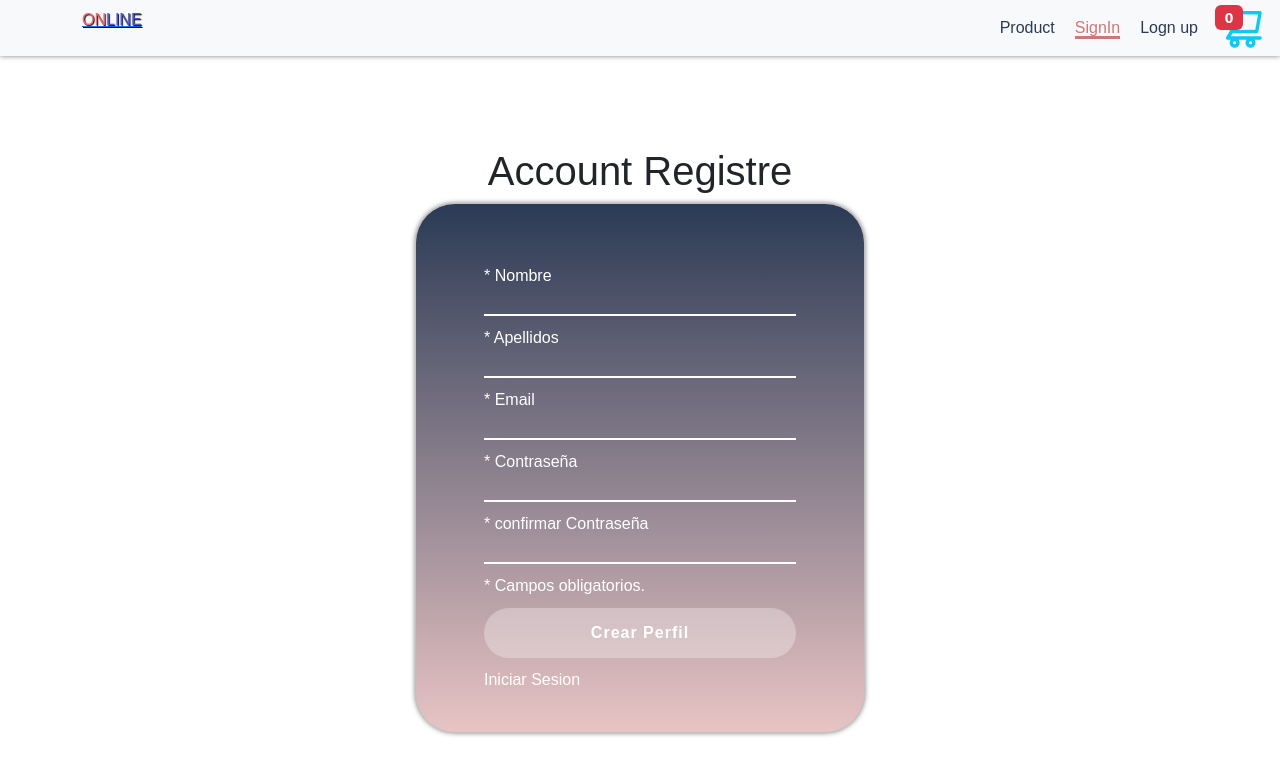
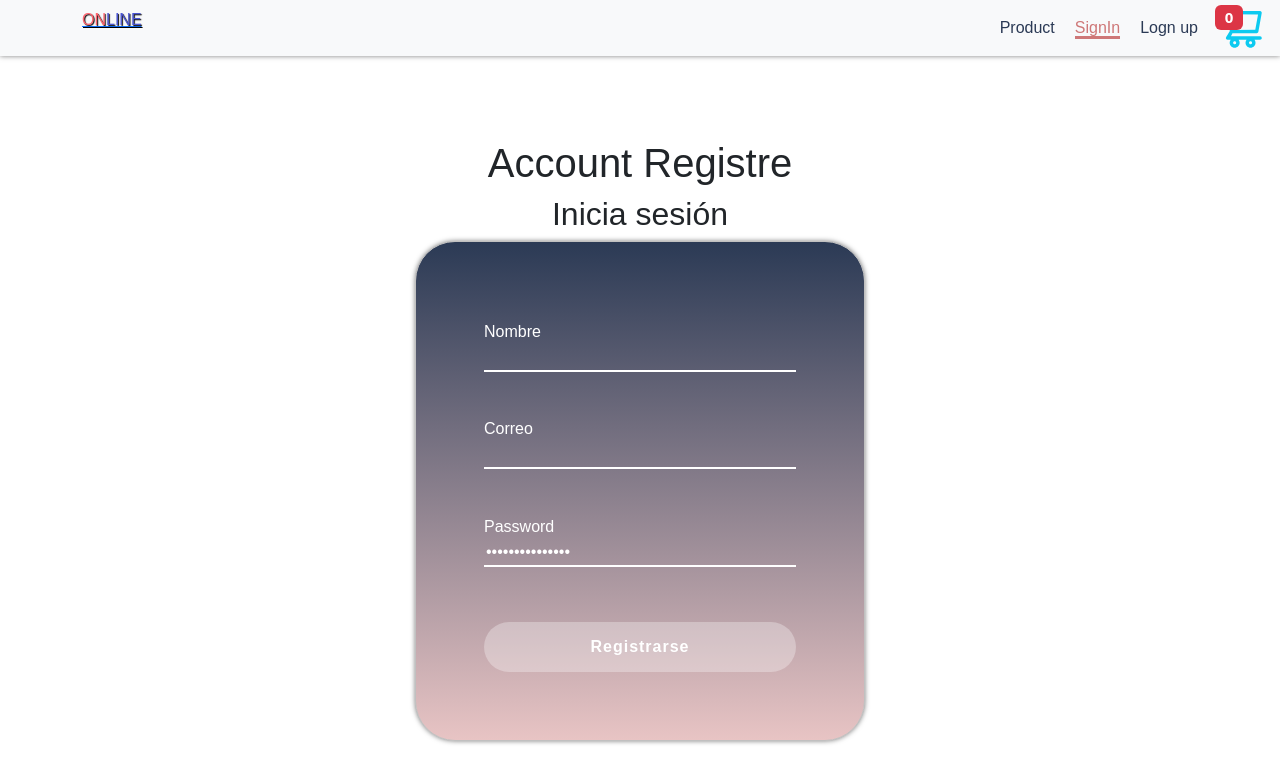
Before and after one commit to torco34/app-ecommerce, a React (Vite) app: page /regis in a window 1280 px wide. Shown: the top 782 px of the page. Built offline with nearby package versions, Linux system fonts and the light colour scheme.

Commit message:
Add formu de registro

```diff
--- a/src/components/FormLogIn.jsx
+++ b/src/components/FormLogIn.jsx
@@ -74,7 +74,7 @@ export const FormLogIn = () => {
                   Bienvenido a tienda onLine......
                 </p>
               )}
-              <button type="submit"> Enviar</button>
+              <button type="submit">Inicia sesión</button>
             </Form>
           )}
         </Formik>
--- a/src/components/SignInForm.jsx
+++ b/src/components/SignInForm.jsx
@@ -1,53 +1,102 @@
-import React from "react";
-import { Formik, Form, Field } from "formik";
+import { useState } from "react";
+import { Formik, Form, Field, ErrorMessage } from "formik";
 import { ContainerFormik } from "../assets/styled/FormLogin";
 import { Link } from "react-router-dom";
 export const SignInForm = () => {
-  const publica = (value) => {
-    console.log(value);
-  };
+  const [texSend, setTexSend] = useState(false);
   return (
     <>
+      <ContainerFormik>
+        <h2>Inicia sesión</h2>
+
         <Formik
           initialValues={{
-          name: "",
-          email: "",
+            nombre: "",
+            correo: "",
             password: "",
           }}
-        onSubmit={publica}
+          validate={(valores) => {
+            let errores = {};
+            // validacion name
+            if (!valores.nombre) {
+              errores.nombre = "No has ingresado tu nombre";
+            } else if (!/^[a-zA-ZA-y\s]{1,40}$/.test(valores.nombre)) {
+              errores.nombre = "El nombre solo puede tener letras y espacio";
+            }
+
+            // validacion correo
+            if (!valores.correo) {
+              errores.correo = "ingrese el correo";
+            } else if (
+              !/^[a-zA-Z0-9_.+-]+@[a-zA-Z0-9-]+\.[a-zA-Z0-9-.]+$/.test(
+                valores.correo
+              )
+            ) {
+              errores.correo = "El correo es incorrecto";
+            }
+            if (!valores.password) {
+              errores.password = "contrasena debil";
+            } else if (`${valores.password}`.length < 7) {
+              errores.password = "la contrasena debe tener mas 9";
+            }
+            return errores;
+          }}
+          onSubmit={(valores, { resetForm }) => {
+            resetForm();
+
+            setTexSend(true);
+
+            setTimeout(() => setTexSend(false), 5000);
+          }}
         >
-        <ContainerFormik>
+          {({ errors }) => (
             <Form className="form">
-            <label>
-              * Nombre
-              <Field name="name" type="text" />
-            </label>
-            <label>
-              * Apellidos
-              <Field name="name" type="text" />
-            </label>
-            <label>
-              * Email
-              <Field name="email" type="email" />
-            </label>
-            <label>
-              * Contraseña
-              <Field name="password" type="password" />
-            </label>
-            <label>
-              * confirmar Contraseña
-              <Field name="password" type="password" />
-            </label>
-            <label>* Campos obligatorios.</label>
-            <button type="submit" className="btn btn-light">
-              Crear Perfil
-            </button>{" "}
-            <label>
-              <Link to="/sign">Iniciar Sesion</Link>
-            </label>
+              <div>
+                <label>Nombre</label>
+                <Field type="text" id="nombre" name="nombre" />
+                <ErrorMessage
+                  name="nombre"
+                  component={() => (
+                    <div className="text-danger text-center">
+                      {errors.nombre}
+                    </div>
+                  )}
+                />
+              </div>
+              <div className="login__container--form">
+                <label>Correo</label>
+                <Field type="email" id="correo" name="correo" />
+                <ErrorMessage
+                  name="correo"
+                  component={() => (
+                    <div className="text-danger text-center">
+                      {errors.correo}
+                    </div>
+                  )}
+                />
+              </div>
+              <div className="login__container--form">
+                <label>Password</label>
+                <Field type="password" id="password" />
+                <ErrorMessage
+                  name="password"
+                  component={() => (
+                    <div className="text-danger text-center">
+                      {errors.password}
+                    </div>
+                  )}
+                />
+              </div>
+              {texSend && (
+                <p className="text-success text-center">
+                  Bienvenido a tienda onLine......
+                </p>
+              )}
+              <button type="submit">Registrarse</button>
             </Form>
+          )}
+        </Formik>
       </ContainerFormik>
-      </Formik>
     </>
   );
 };
```
Lines whose indentation alone changed are shown as unchanged.
